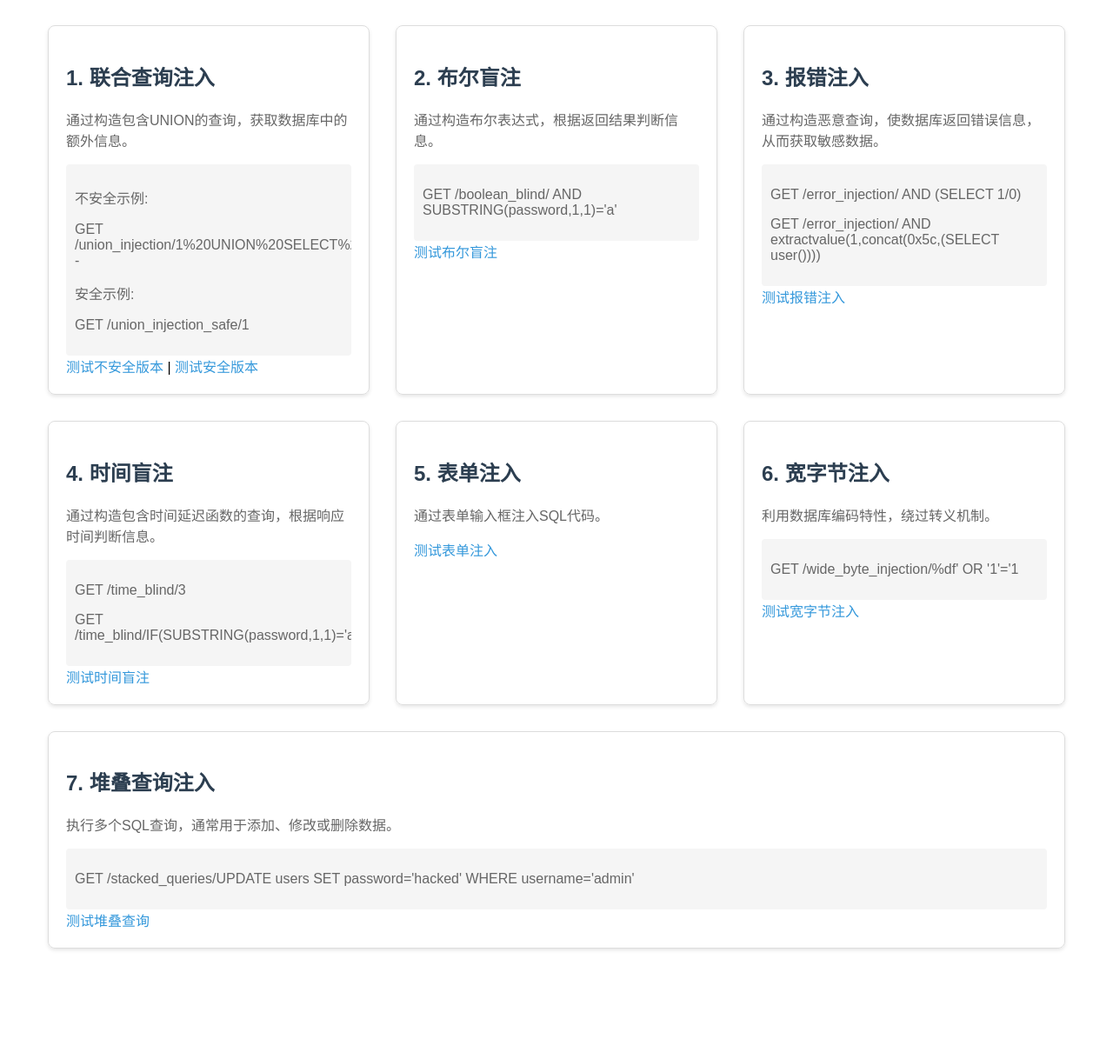
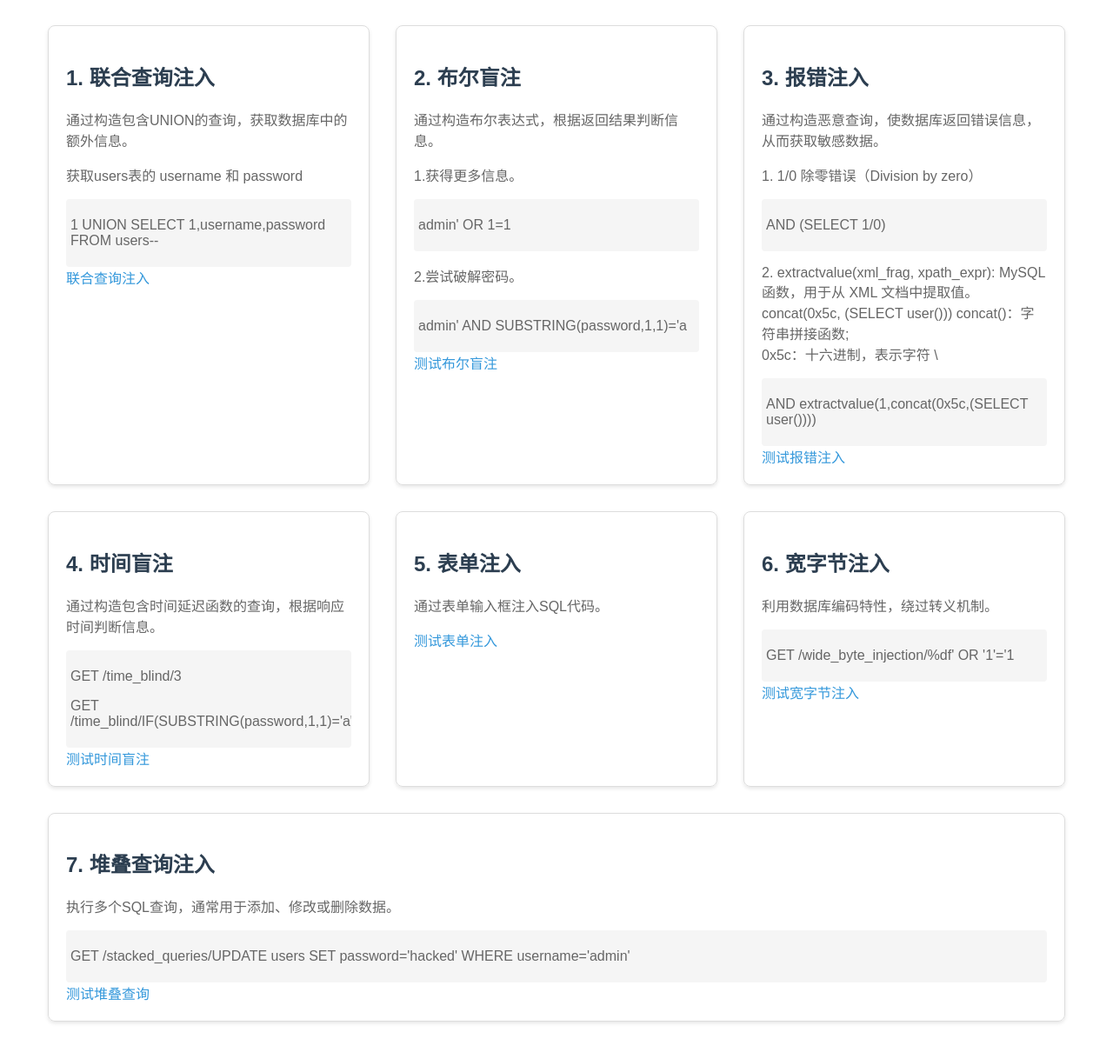
Before and after one commit to AutoTestClass/Learn-hacking-class, a FastAPI app: page / in a window 1280 px wide. Shown: the part 179-1389 px from the top of the page at 87% size. Before the commit the page ends 1272 px from the top, so only its background shows below. Run offline with FastAPI, Linux system fonts and the light colour scheme.

Commit message:
feat: update example

```diff
--- a/main.py
+++ b/main.py
@@ -6,7 +6,8 @@ from sqlalchemy import text
 from database import get_db, engine
 import models
 import pymysql
-import uvicorn
+# import uvicorn
+from loguru import logger
 
 # 创建数据库表
 models.Base.metadata.create_all(bind=engine)
@@ -54,22 +55,9 @@ def read_root(request: Request):
 def union_injection(product_id: str, db: Session = Depends(get_db)):
     # 不安全的查询方式 - 直接拼接用户输入
     query = f"SELECT id, name, price FROM products WHERE id = {product_id}"
+    logger.debug(f"exe SQL: {query}")
     try:
         result = db.execute(text(query))
-        # 将查询结果转换为字典列表
-        products = [dict(row) for row in result.mappings()]
-        return {"query": query, "results": products}
-    except Exception as e:
-        return {"error": str(e), "query": query}
-
-
-# 2. 联合查询注入演示 (安全)
-@app.get("/union_injection_safe/{product_id}")
-def union_injection_safe(product_id: str, db: Session = Depends(get_db)):
-    # 安全的查询方式 - 使用参数化查询
-    query = "SELECT id, name, price FROM products WHERE id = :id"
-    try:
-        result = db.execute(text(query), {"id": product_id})
         # 将查询结果转换为字典列表
         products = [dict(row) for row in result.mappings()]
         return {"query": query, "results": products}
@@ -81,13 +69,13 @@ def union_injection_safe(product_id: str, db: Session = Depends(get_db)):
 @app.get("/boolean_blind/{input}")
 def boolean_blind(input: str, db: Session = Depends(get_db)):
     # 不安全的查询方式
-    query = f"SELECT id FROM users WHERE username = 'admin' AND 1=1{input}"
+    query = f"SELECT username, email FROM users WHERE username = '{input}' "
+    logger.debug(f"exe SQL: {query}")
     try:
         result = db.execute(text(query))
-        if result.fetchone():
-            return {"result": "True", "query": query}
-        else:
-            return {"result": "False", "query": query}
+        # 将查询结果转换为字典列表
+        products = [dict(row) for row in result.mappings()]
+        return {"query": query, "results": products}
     except Exception as e:
         return {"error": str(e), "query": query}
 
@@ -97,6 +85,7 @@ def boolean_blind(input: str, db: Session = Depends(get_db)):
 def error_injection(input: str, db: Session = Depends(get_db)):
     # 不安全的查询方式
     query = f"SELECT * FROM products WHERE id = 1 {input}"
+    logger.debug(f"exe SQL: {query}")
     try:
         result = db.execute(text(query))
         # 将查询结果转换为字典列表
@@ -111,6 +100,7 @@ def error_injection(input: str, db: Session = Depends(get_db)):
 def time_blind(input: str, db: Session = Depends(get_db)):
     # 不安全的查询方式
     query = f"SELECT * FROM products WHERE id = 1 AND SLEEP({input})"
+    logger.debug(f"exe SQL: {query}")
     try:
         result = db.execute(text(query))
         # 将查询结果转换为字典列表
@@ -131,6 +121,7 @@ def form_injection_page(request: Request):
 def form_injection_submit(username: str = Form(...), db: Session = Depends(get_db)):
     # 不安全的查询方式
     query = f"SELECT * FROM users WHERE username = '{username}'"
+    logger.debug(f"exe SQL: {query}")
     try:
         result = db.execute(text(query))
         # 将查询结果转换为字典列表
@@ -148,6 +139,7 @@ def wide_byte_injection(input: str, db: Session = Depends(get_db)):
     escaped_input = input.replace("'", "\\'")
     # 宽字节注入会尝试用%df等字符吃掉反斜杠
     query = f"SELECT * FROM users WHERE username = '{escaped_input}'"
+    logger.debug(f"exe SQL: {query}")
     try:
         result = db.execute(text(query))
         # 将查询结果转换为字典列表
@@ -162,6 +154,7 @@ def wide_byte_injection(input: str, db: Session = Depends(get_db)):
 def stacked_queries(input: str, db: Session = Depends(get_db)):
     # 不安全的查询方式 - 允许执行多个查询
     query = f"SELECT * FROM products WHERE id = 1; {input}"
+    logger.debug(f"exe SQL: {query}")
     try:
         # 注意：SQLAlchemy默认不允许堆叠查询，这里只是模拟演示
         # 在实际环境中，这可能需要使用其他方法来执行
@@ -181,6 +174,5 @@ def stacked_queries(input: str, db: Session = Depends(get_db)):
     except Exception as e:
         return {"error": str(e), "query": query}
 
-
-if __name__ == "__main__":
-    uvicorn.run(app, host="127.0.0.1", port=8000)
+# if __name__ == "__main__":
+#     uvicorn.run("main:app", host="127.0.0.1", port=8000, reload=True)
--- a/templates/index.html
+++ b/templates/index.html
@@ -12,7 +12,7 @@
         .demo-card p { color: #666; }
         .demo-container { display: flex; flex-wrap: wrap; justify-content: space-between; }
         .demo-card { flex: 1 1 300px; min-width: 300px; }
-        .code-block { background-color: #f5f5f5; padding: 10px; border-radius: 4px; overflow-x: auto; }
+        .code-block { background-color: #f5f5f5; padding: 5px; border-radius: 4px; overflow-x: auto; }
         a { color: #3498db; text-decoration: none; }
         a:hover { text-decoration: underline; }
         .nav-bar { background-color: #2c3e50; color: white; padding: 10px 20px; border-radius: 8px; margin-bottom: 20px; }
@@ -32,33 +32,45 @@
     <div class="demo-card">
         <h2>1. 联合查询注入</h2>
         <p>通过构造包含UNION的查询，获取数据库中的额外信息。</p>
+        <p>获取users表的 username 和 password</p>
         <div class="code-block">
-                <p>不安全示例:</p>
-                <p>GET /union_injection/1%20UNION%20SELECT%201,username,password%20FROM%20users--</p>
-                <p>安全示例:</p>
-                <p>GET /union_injection_safe/1</p>
+            <p>1 UNION SELECT 1,username,password FROM users--</p>
         </div>
-            <a href="/union_injection/1">测试不安全版本</a> |
-            <a href="/union_injection_safe/1">测试安全版本</a>
+        <a target="_blank" href="/union_injection/">联合查询注入</a>
     </div>
 
     <div class="demo-card">
         <h2>2. 布尔盲注</h2>
         <p>通过构造布尔表达式，根据返回结果判断信息。</p>
+        <p>1.获得更多信息。</p>
         <div class="code-block">
-                <p>GET /boolean_blind/ AND SUBSTRING(password,1,1)='a'</p>
+            <p> admin' OR 1=1 </p>
         </div>
-            <a href="/boolean_blind/ AND SUBSTRING(password,1,1)='a'">测试布尔盲注</a>
+        <p>2.尝试破解密码。</p>
+        <div class="code-block">
+            <p> admin' AND SUBSTRING(password,1,1)='a </p>
+        </div>
+        <a target="_blank" href="/boolean_blind/">测试布尔盲注</a>
     </div>
 
     <div class="demo-card">
         <h2>3. 报错注入</h2>
         <p>通过构造恶意查询，使数据库返回错误信息，从而获取敏感数据。</p>
+        <p>1. 1/0 除零错误（Division by zero）</p>
         <div class="code-block">
-                <p>GET /error_injection/ AND (SELECT 1/0)</p>
-                <p>GET /error_injection/ AND extractvalue(1,concat(0x5c,(SELECT user())))</p>
+            <p> AND (SELECT 1/0)</p>
         </div>
-            <a href="/error_injection/ AND (SELECT 1/0)">测试报错注入</a>
+        <p>2.
+            extractvalue(xml_frag, xpath_expr):
+            MySQL 函数，用于从 XML 文档中提取值。</br>
+            concat(0x5c, (SELECT user()))
+            concat()：字符串拼接函数; </br>
+            0x5c：十六进制，表示字符 \
+        </p>
+        <div class="code-block">
+            <p> AND extractvalue(1,concat(0x5c,(SELECT user())))</p>
+        </div>
+        <a target="_blank" href="/error_injection/">测试报错注入</a>
     </div>
 
     <div class="demo-card">
@@ -68,13 +80,13 @@
             <p>GET /time_blind/3</p>
             <p>GET /time_blind/IF(SUBSTRING(password,1,1)='a',3,0)</p>
         </div>
-            <a href="/time_blind/3">测试时间盲注</a>
+        <a target="_blank" href="/time_blind/3">测试时间盲注</a>
     </div>
 
     <div class="demo-card">
         <h2>5. 表单注入</h2>
         <p>通过表单输入框注入SQL代码。</p>
-            <a href="/form_injection">测试表单注入</a>
+        <a target="_blank" href="/form_injection">测试表单注入</a>
     </div>
 
     <div class="demo-card">
@@ -83,7 +95,7 @@
         <div class="code-block">
             <p>GET /wide_byte_injection/%df' OR '1'='1</p>
         </div>
-            <a href="/wide_byte_injection/%df' OR '1'='1">测试宽字节注入</a>
+        <a target="_blank" href="/wide_byte_injection/%df' OR '1'='1">测试宽字节注入</a>
     </div>
 
     <div class="demo-card">
@@ -92,7 +104,7 @@
         <div class="code-block">
             <p>GET /stacked_queries/UPDATE users SET password='hacked' WHERE username='admin'</p>
         </div>
-            <a href="/stacked_queries/SELECT 1">测试堆叠查询</a>
+        <a target="_blank" href="/stacked_queries/SELECT 1">测试堆叠查询</a>
     </div>
 </div>
 </body>
```
Lines whose indentation alone changed are shown as unchanged.
